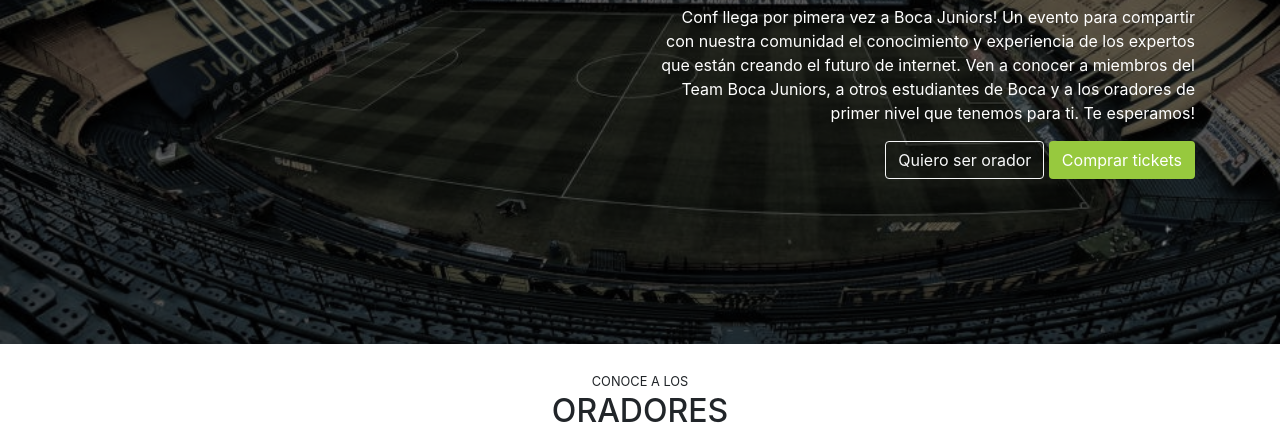
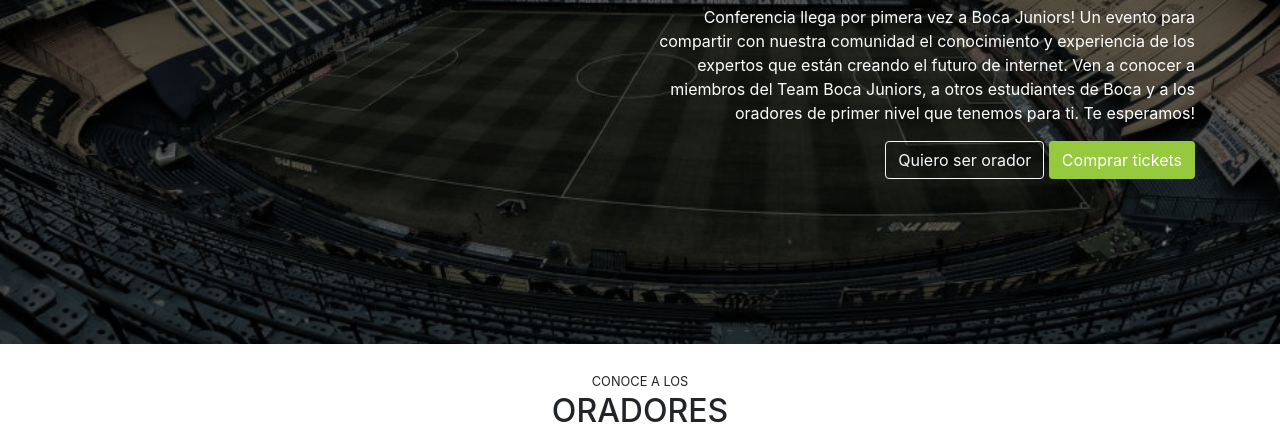
Before and after one commit to fernando788/boca_juniors.github.io, a plain HTML site: page index.html in a window 1280 px wide. Shown: the part 335-770 px from the top of the page. Drawn offline with nearby package versions, Linux system fonts and the light colour scheme.

Commit message:
Prueba commit

```diff
--- a/index.html
+++ b/index.html
@@ -68,7 +68,7 @@
                 <div class="col-md-6 offset-md-6 text-center text-md-right">
                   <h1>Conferencia Boca Juniors</h1>
                   <p class="d-none d-md-block">
-                    Conf llega por pimera vez a Boca Juniors! Un evento para
+                    Conferencia llega por pimera vez a Boca Juniors! Un evento para
                     compartir con nuestra comunidad el conocimiento y experiencia
                     de los expertos que están creando el futuro de internet.
                     Ven a conocer a miembros del Team Boca Juniors, a otros
```
